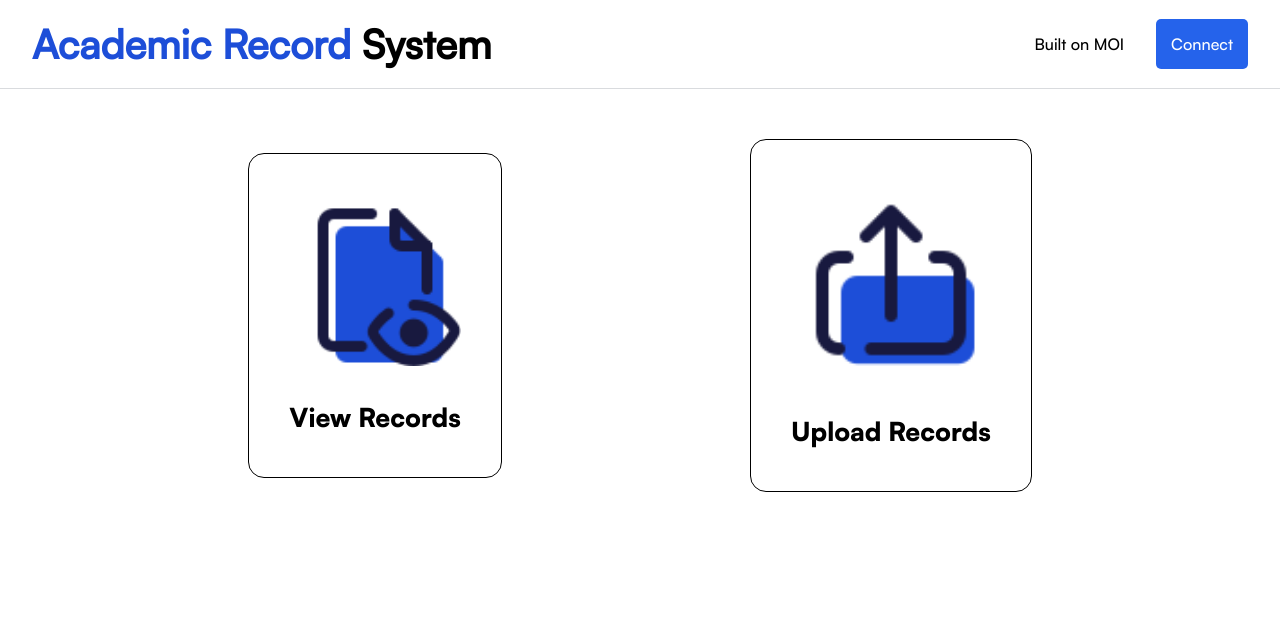
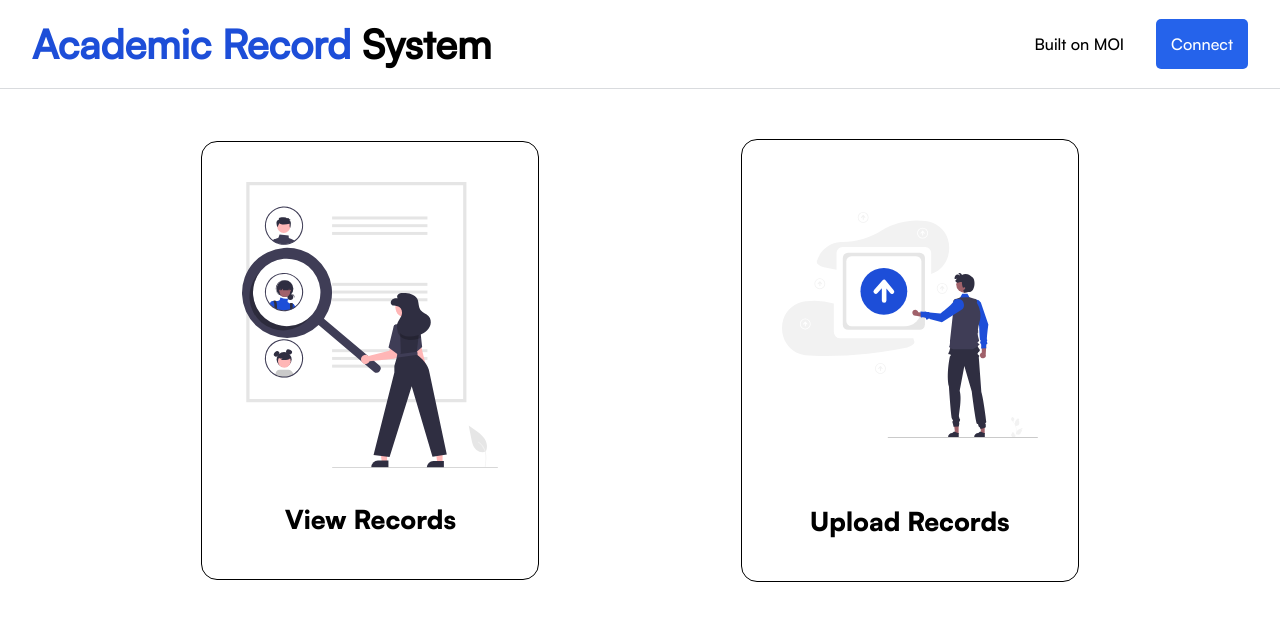
Before and after one commit to DakshSahani/decentralized-academic-records-system, a React (Create React App) app in the folder client/: page / in a window 1280 px wide. Shown: the top 620 px of the page. Built offline with nearby package versions, Linux system fonts and the light colour scheme; what js-moi-sdk would draw is missing.

Commit message:
Operations images changed

```diff
--- a/client/src/pages/HomePage.js
+++ b/client/src/pages/HomePage.js
@@ -4,18 +4,18 @@ export default function HomePage({wallet}) {
   return (
     <main className="w-full h-full flex justify-evenly items-center">
       <Link
-        className="p-10 border border-black rounded-2xl flex flex-col justify-around gap-8 hover:cursor-pointer"
+        className="p-10 border border-black rounded-2xl flex flex-col justify-around items-center gap-8 hover:cursor-pointer transform transition-transform duration-300 hover:scale-[1.03]"
         to="/view"
       >
-          <img src="./view.png" alt="upload" />
+          <img className="w-[20vw]" src="./view.svg" alt="upload" />
           <h3>View Records</h3>
       </Link>
 
       <Link
-        className="p-10 border border-black rounded-2xl flex flex-col justify-around gap-8 hover:cursor-pointer"
+        className="p-10 border border-black rounded-2xl flex flex-col justify-around items-center gap-8 hover:cursor-pointer transform transition-transform duration-300 hover:scale-[1.03]"
         to="/upload"
       >
-          <img src="./upload.png" alt="upload" />
+          <img className="w-[20vw] my-8" src="./upload.svg" alt="upload" />
           <h3>Upload Records</h3>
       </Link>
     </main>
```
Also changed, not shown: client/public/upload.svg (added), client/public/view.svg (added).
